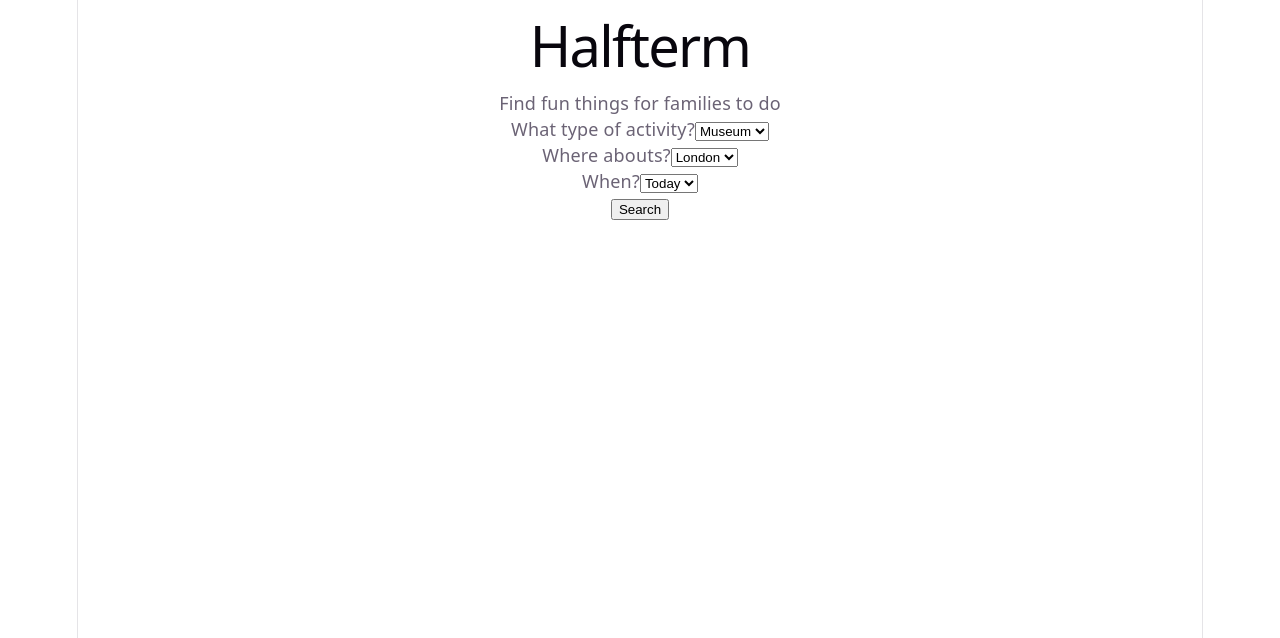
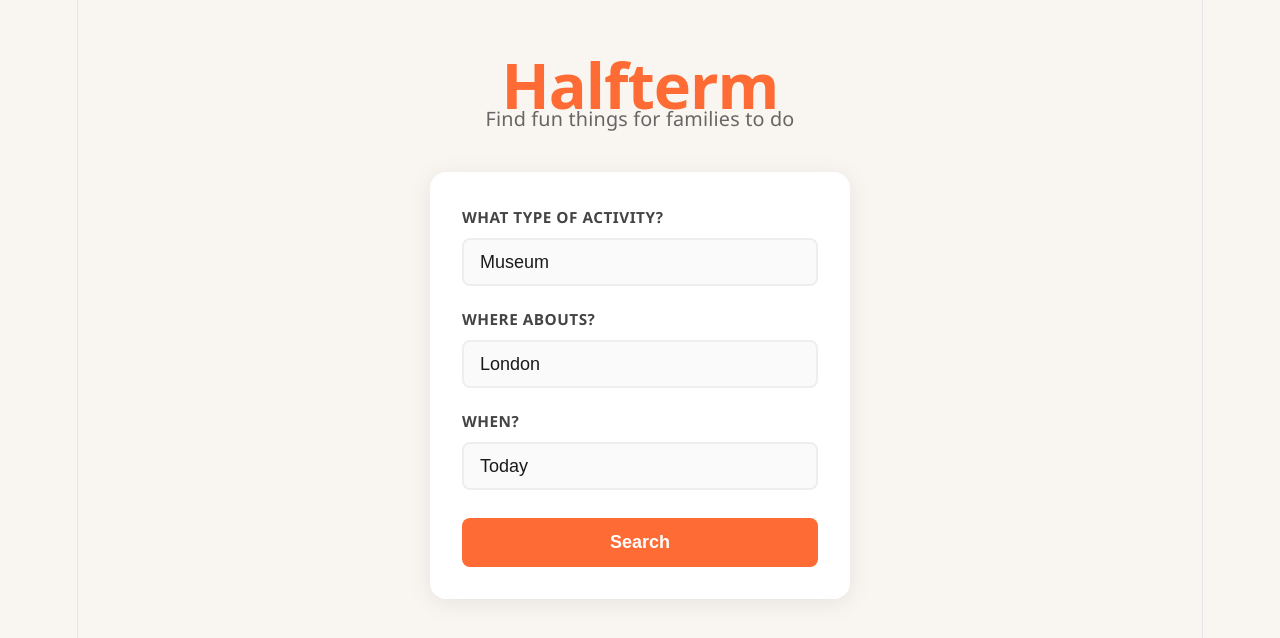
Before and after one commit to scottoswald/HalfTerm, a React (Vite) app in the folder frontend/: page / in a window 1280 px wide. Shown: the top 638 px of the page. Built offline with nearby package versions, Linux system fonts and the light colour scheme.

Commit message:
change style

```diff
--- a/frontend/src/App.css
+++ b/frontend/src/App.css
@@ -1,184 +1,94 @@
-.counter {
-  font-size: 16px;
-  padding: 5px 10px;
-  border-radius: 5px;
-  color: var(--accent);
-  background: var(--accent-bg);
-  border: 2px solid transparent;
-  transition: border-color 0.3s;
-  margin-bottom: 24px;
-
-  &:hover {
-    border-color: var(--accent-border);
-  }
-  &:focus-visible {
-    outline: 2px solid var(--accent);
-    outline-offset: 2px;
-  }
+* {
+  margin: 0;
+  padding: 0;
+  box-sizing: border-box;
 }
 
-.hero {
-  position: relative;
-
-  .base,
-  .framework,
-  .vite {
-    inset-inline: 0;
-    margin: 0 auto;
-  }
-
-  .base {
-    width: 170px;
-    position: relative;
-    z-index: 0;
-  }
-
-  .framework,
-  .vite {
-    position: absolute;
-  }
-
-  .framework {
-    z-index: 1;
-    top: 34px;
-    height: 28px;
-    transform: perspective(2000px) rotateZ(300deg) rotateX(44deg) rotateY(39deg)
-      scale(1.4);
-  }
-
-  .vite {
-    z-index: 0;
-    top: 107px;
-    height: 26px;
-    width: auto;
-    transform: perspective(2000px) rotateZ(300deg) rotateX(40deg) rotateY(39deg)
-      scale(0.8);
-  }
+body {
+  font-family: 'Segoe UI', sans-serif;
+  background-color: #f9f6f1;
+  color: #1a1a1a;
+  min-height: 100vh;
+  display: flex;
+  align-items: center;
+  justify-content: center;
 }
 
-#center {
+.container {
+  text-align: center;
+  padding: 40px 20px;
+}
+
+.logo {
+  font-size: 3.5rem;
+  font-weight: 800;
+  color: #ff6b35;
+  margin-bottom: 8px;
+  letter-spacing: -1px;
+}
+
+.tagline {
+  font-size: 1.1rem;
+  color: #666;
+  margin-bottom: 40px;
+}
+
+.search-box {
+  background: white;
+  border-radius: 16px;
+  padding: 32px;
+  box-shadow: 0 4px 24px rgba(0,0,0,0.08);
   display: flex;
   flex-direction: column;
-  gap: 25px;
-  place-content: center;
-  place-items: center;
-  flex-grow: 1;
-
-  @media (max-width: 1024px) {
-    padding: 32px 20px 24px;
-    gap: 18px;
-  }
+  gap: 20px;
+  max-width: 420px;
+  margin: 0 auto;
 }
 
-#next-steps {
+.field {
   display: flex;
-  border-top: 1px solid var(--border);
+  flex-direction: column;
+  gap: 8px;
   text-align: left;
-
-  & > div {
-    flex: 1 1 0;
-    padding: 32px;
-    @media (max-width: 1024px) {
-      padding: 24px 20px;
-    }
-  }
-
-  .icon {
-    margin-bottom: 16px;
-    width: 22px;
-    height: 22px;
-  }
-
-  @media (max-width: 1024px) {
-    flex-direction: column;
-    text-align: center;
-  }
 }
 
-#docs {
-  border-right: 1px solid var(--border);
-
-  @media (max-width: 1024px) {
-    border-right: none;
-    border-bottom: 1px solid var(--border);
-  }
+.field label {
+  font-size: 0.85rem;
+  font-weight: 600;
+  color: #444;
+  text-transform: uppercase;
+  letter-spacing: 0.5px;
 }
 
-#next-steps ul {
-  list-style: none;
-  padding: 0;
-  display: flex;
-  gap: 8px;
-  margin: 32px 0 0;
-
-  .logo {
-    height: 18px;
-  }
-
-  a {
-    color: var(--text-h);
-    font-size: 16px;
-    border-radius: 6px;
-    background: var(--social-bg);
-    display: flex;
-    padding: 6px 12px;
-    align-items: center;
-    gap: 8px;
-    text-decoration: none;
-    transition: box-shadow 0.3s;
-
-    &:hover {
-      box-shadow: var(--shadow);
-    }
-    .button-icon {
-      height: 18px;
-      width: 18px;
-    }
-  }
-
-  @media (max-width: 1024px) {
-    margin-top: 20px;
-    flex-wrap: wrap;
-    justify-content: center;
-
-    li {
-      flex: 1 1 calc(50% - 8px);
-    }
-
-    a {
-      width: 100%;
-      justify-content: center;
-      box-sizing: border-box;
-    }
-  }
+.field select {
+  padding: 12px 16px;
+  border: 2px solid #eee;
+  border-radius: 8px;
+  font-size: 1rem;
+  color: #1a1a1a;
+  background: #fafafa;
+  cursor: pointer;
+  appearance: none;
 }
 
-#spacer {
-  height: 88px;
-  border-top: 1px solid var(--border);
-  @media (max-width: 1024px) {
-    height: 48px;
-  }
+.field select:focus {
+  outline: none;
+  border-color: #ff6b35;
 }
 
-.ticks {
-  position: relative;
-  width: 100%;
+.search-btn {
+  background: #ff6b35;
+  color: white;
+  border: none;
+  padding: 14px;
+  border-radius: 8px;
+  font-size: 1rem;
+  font-weight: 700;
+  cursor: pointer;
+  margin-top: 8px;
+  transition: background 0.2s;
+}
 
-  &::before,
-  &::after {
-    content: '';
-    position: absolute;
-    top: -4.5px;
-    border: 5px solid transparent;
-  }
-
-  &::before {
-    left: 0;
-    border-left-color: var(--border);
-  }
-  &::after {
-    right: 0;
-    border-right-color: var(--border);
-  }
+.search-btn:hover {
+  background: #e55a26;
 }
```
